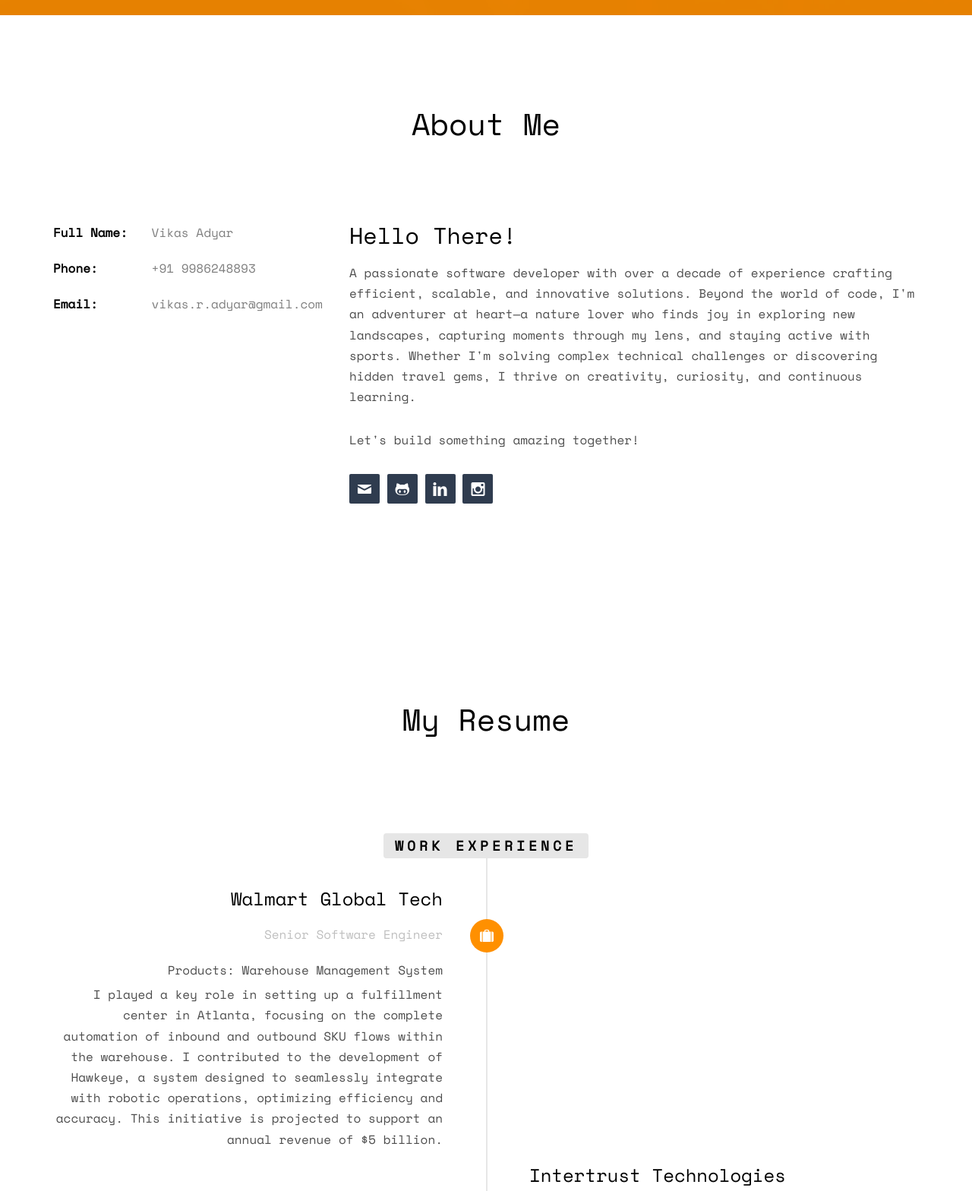
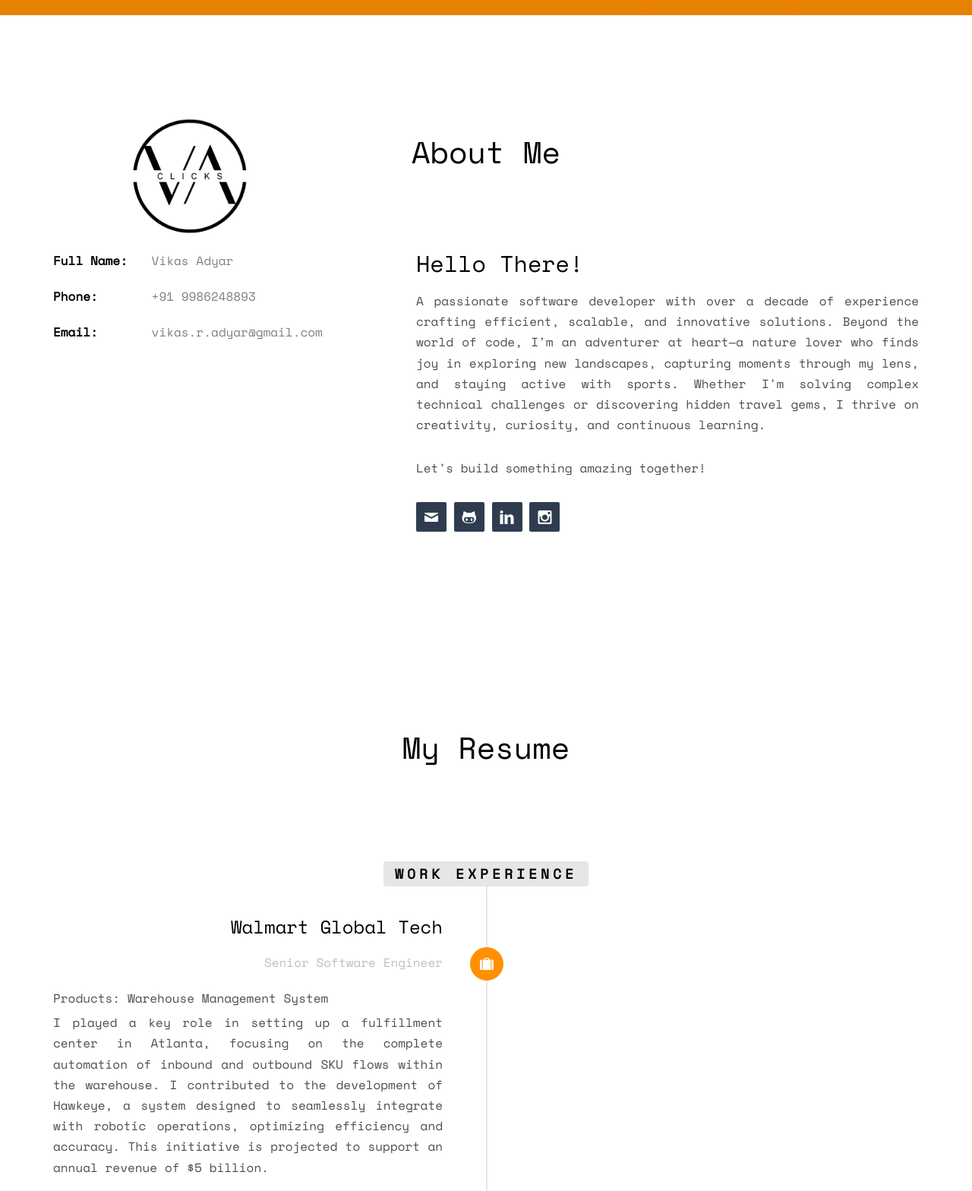
Before and after one commit to vAdyar/vadyar.github.io, a website: page index.html in a window 1280 px wide. Shown: the part 780-2348 px from the top of the page at 76% size. Drawn offline with nearby package versions, Linux system fonts and the light colour scheme; some packages are replaced by stand-ins of ours; no server answers; files whose address does not match are found by name.

Commit message:
Fixed the image issue not visible, Made it responsive and some minor changes with stylings, Added package.json for sass

```diff
--- a/index.html
+++ b/index.html
@@ -79,11 +79,11 @@
 					</ul>
 				</div>
 				<div class="col-md-8">
-					<h2>Hello There!</h2>
-					<p> A passionate software developer with over a decade of experience crafting efficient, scalable, and innovative solutions. Beyond the world of code, I'm an adventurer at heart—a nature lover who finds joy in exploring new landscapes, capturing moments through my lens, and staying active with sports. Whether I'm solving complex technical challenges or discovering hidden travel gems, I thrive on creativity, curiosity, and continuous learning.</p>
-					<p>Let's build something amazing together! </p>
+					<h2 class="summary-section">Hello There!</h2>
+					<p class="summary-section text-styles"> A passionate software developer with over a decade of experience crafting efficient, scalable, and innovative solutions. Beyond the world of code, I'm an adventurer at heart—a nature lover who finds joy in exploring new landscapes, capturing moments through my lens, and staying active with sports. Whether I'm solving complex technical challenges or discovering hidden travel gems, I thrive on creativity, curiosity, and continuous learning.</p>
+					<p class="summary-section text-styles">Let's build something amazing together! </p>
 					<p>
-						<ul class="fh5co-social-icons">
+						<ul class="fh5co-social-icons summary-section">
 							<li><a href="mailto:vikas.r.adyar@gmail.com"><i class="icon-mail"></i></a></li>
 							<li><a href="https://github.com/vAdyar/"><i class="icon-github"></i></a></li>
 							<li><a href="https://www.linkedin.com/in/vikas-adyar/"><i class="icon-linkedin2"></i></a></li>
@@ -116,8 +116,8 @@
 									<span class="company">Senior Software Engineer</span>
 								</div>
 								<div class="timeline-body">
-									<p>Products: Warehouse Management System</p>
-									<p>I played a key role in setting up a fulfillment center in Atlanta, focusing on the complete automation of inbound and outbound SKU flows within the warehouse. I contributed to the development of Hawkeye, a system designed to seamlessly integrate with robotic operations, optimizing efficiency and accuracy. This initiative is projected to support an annual revenue of $5 billion.</p>
+									<p class="text-styles">Products: Warehouse Management System</p>
+									<p class="text-styles">I played a key role in setting up a fulfillment center in Atlanta, focusing on the complete automation of inbound and outbound SKU flows within the warehouse. I contributed to the development of Hawkeye, a system designed to seamlessly integrate with robotic operations, optimizing efficiency and accuracy. This initiative is projected to support an annual revenue of $5 billion.</p>
 								</div>
 							</div>
 						</li>
@@ -130,7 +130,7 @@
 								</div>
 								<div class="timeline-body">
 									<p><b>Products:</b> Kiora, ExpressPlay DRM Offline Services (EDOS), Broadcast Management Service (BMS)</p>
-									<p>Working on  Intertrust's ExpressPlay™ DRM Offline solution, which enables secure streaming through a multi-DRM platform designed for environments with limited internet access. This system ensures compliance with the Enhanced Content Protection (ECP) specifications recommended by MovieLabs, a Hollywood motion picture technology consortium. By implementing such solutions, airlines can offer high-quality entertainment options, enhancing passenger satisfaction and opening new revenue streams.</p>
+									<p class="text-styles">Working on  Intertrust's ExpressPlay™ DRM Offline solution, which enables secure streaming through a multi-DRM platform designed for environments with limited internet access. This system ensures compliance with the Enhanced Content Protection (ECP) specifications recommended by MovieLabs, a Hollywood motion picture technology consortium. By implementing such solutions, airlines can offer high-quality entertainment options, enhancing passenger satisfaction and opening new revenue streams.</p>
 								</div>
 							</div>
 						</li>
@@ -142,8 +142,8 @@
 									<span class="company">Senior Systems Engineer</span>
 								</div>
 								<div class="timeline-body">
-									<p>Clients: Apple, PWC, All-States</p>
-									<p>Expertise in converting business requirements into efficient REST web-services using various
+									<p class="text-styles">Clients: Apple, PWC, All-States</p>
+									<p class="text-styles">Expertise in converting business requirements into efficient REST web-services using various
 										Java frameworks like Spring, Jersey for a wide range of clients on various domains.
 										Hand-on experience on creating single-page applications (SPA) using AngularJS interacting
 										with web-services over HTTP .</p>
--- a/sass/style.scss
+++ b/sass/style.scss
@@ -94,6 +94,12 @@ $form-group-margin-bottom:       30px !default;
 	-moz-osx-font-smoothing: grayscale;
 
 }
+
+@mixin mobile-media {
+	@media (max-width: 992px) {
+	  @content;
+	}
+  }
 
 // Import
 @import 'bootstrap/mixins';
@@ -268,6 +274,7 @@ h1, h2, h3, h4, h5, h6, figure {
 			span{
 			}
 		}
+
 		.profile-thumb{
 			background-size: cover !important;
 			background-position: center center;
@@ -359,6 +366,23 @@ h1, h2, h3, h4, h5, h6, figure {
 	clear: both;
 	@media screen and (max-width: $screen-sm) {
 		padding: 3em 0;
+	}
+
+	.profile-thumb{
+		background-size: cover !important;
+		background-position: center center;
+		background-repeat: no-repeat;
+		position: relative;
+		height: 200px;
+		width: 200px;
+		margin: 0 auto;
+		margin-bottom: -45%;
+		// border: 1px solid rgba($brand-white,1);
+		@include border-radius(50%);
+
+		@include mobile-media(){
+			margin-bottom: 0%;
+		}
 	}
 }
 #fh5co-started{
@@ -750,10 +774,10 @@ h1, h2, h3, h4, h5, h6, figure {
 	width: 100%;
 	display: table;
 	overflow: hidden;
-	@media screen and(max-width: $screen-sm){
+	@media screen and (max-width: $screen-sm){
 		height: 400px;
 	}
-	@media screen and(max-width: $screen-xs){
+	@media screen and (max-width: $screen-xs){
 		height: 270px;
 	}
 	.desc{
@@ -779,7 +803,7 @@ h1, h2, h3, h4, h5, h6, figure {
 			-webkit-transform: translate3d(0, 15px, 0);
 			transform: translate3d(0, 15px, 0);
 		}
-		@media screen and(max-width: $screen-sm){
+		@media screen and (max-width: $screen-sm){
 			opacity: 1;
 			background: rgba($brand-white,.6);
 			h3{
@@ -857,10 +881,10 @@ h1, h2, h3, h4, h5, h6, figure {
 		background-repeat: no-repeat;
 		position: relative;
 		height: 300px;
-		@media screen and(max-width: $screen-sm){
+		@media screen and (max-width: $screen-sm){
 			height: 400px;
 		}
-		@media screen and(max-width: $screen-xs){
+		@media screen and (max-width: $screen-xs){
 			height: 270px;
 		}
 	}
@@ -878,7 +902,7 @@ h1, h2, h3, h4, h5, h6, figure {
 
 		@include transition(.3s);
 
-		@media screen and(max-width: $screen-sm){
+		@media screen and (max-width: $screen-sm){
 			padding: 10px;
 		}
 
@@ -897,7 +921,7 @@ h1, h2, h3, h4, h5, h6, figure {
 				list-style: none;
 				display: inline-block;
 				margin-left: 10px;
-				@media screen and(max-width: $screen-sm){
+				@media screen and (max-width: $screen-sm){
 					font-size: 14px;
 				}
 				&:first-child{
@@ -952,14 +976,14 @@ h1, h2, h3, h4, h5, h6, figure {
 		position: relative;
 		@include flex();
 		@include flexwrap();
-		@media screen and(max-width: $screen-sm){
+		@media screen and (max-width: $screen-sm){
 			display: none;
 		}
 	}
 	.choose{
 		width: 50%;
 		padding: 4em;
-		@media screen and(max-width: $screen-sm){
+		@media screen and (max-width: $screen-sm){
 			width: 100%;
 			padding: 4em 1em;
 		}
@@ -1279,3 +1303,21 @@ input[type="text"] {
 		opacity: 0;
 	}
 }
+
+.summary-section{
+
+	@media screen and (min-width: 1200px){
+		margin-left: 88px !important;
+	}
+
+	margin-left: 52px !important;
+
+	@include mobile-media(){
+		margin-left: 0 !important;
+		margin-top: 16px;
+	}
+}
+
+.text-styles {
+ text-align: justify;
+}
```
Also changed, not shown: package.json (added, +20 -0 lines), README.md (added), css/style.css, 1 other file.
